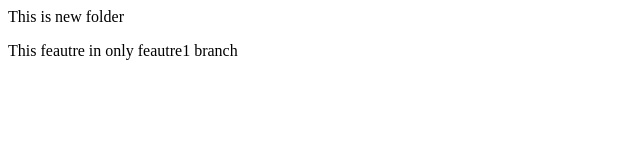
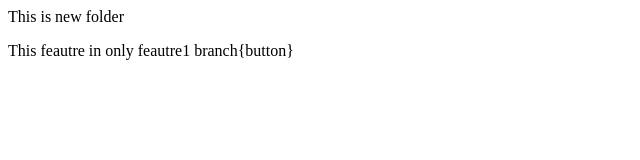
Before and after one commit to yogendra0791/one, a plain HTML site: page index.html in a window 1280 px wide. Shown: the full height of the page, 0-640 px from the left. Drawn offline with Linux system fonts and the light colour scheme.

```diff
--- a/index.html
+++ b/index.html
@@ -1,2 +1,2 @@
 <p>This is new folder</p>
-<p>This feautre in only feautre1 branch</p>
+<p>This feautre in only feautre1 branch{button}</p>
```
